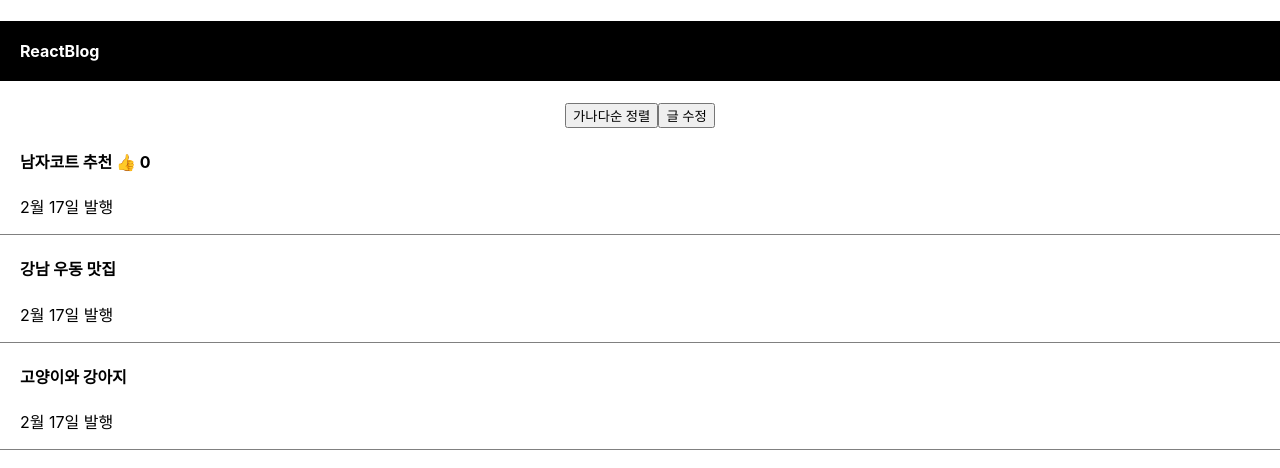
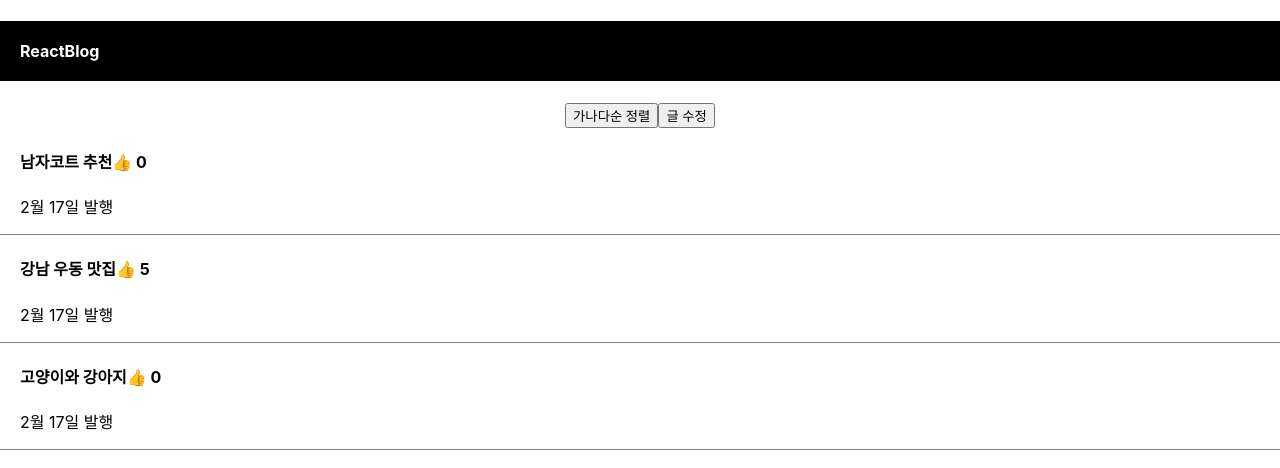
Before and after one commit to oneknowchar/study-react, a React (Create React App) app in the folder blog/: page / in a window 1280 px wide. Shown: the top 468 px of the page. Built offline with nearby package versions, Linux system fonts and the light colour scheme.

Commit message:
Divide like button on each list, but need, has an issue event bubbling.

```diff
--- a/blog/src/App.js
+++ b/blog/src/App.js
@@ -4,7 +4,7 @@ import { useState } from 'react';
 
 function App() {
   let [title, titleFunc] = useState(['남자코트 추천', '강남 우동 맛집', '고양이와 강아지']);
-  let [likeNum, likeNumFunc] = useState(0);
+  let [likeNum, likeNumFunc] = useState([0,5,0]);
   let [modal, setModal] = useState(false);
   return (
     <div className="App">
@@ -21,33 +21,44 @@ function App() {
         copy[0] = '여자코트 추천';
         titleFunc(copy);
       }}>글 수정</button>
-      <div className='list'>
-        <h4>{title[0]} <span onClick={()=>{likeNumFunc(likeNum+1)}}>👍</span> {likeNum} </h4>
-        <p>2월 17일 발행</p>
-      </div>
-      <div className='list'>
-        <h4>{title[1]}</h4>
-        <p>2월 17일 발행</p>
-      </div>
-      <div className='list'>
-        <h4 onClick={()=>{setModal(modal = !modal)}}>{title[2]}</h4>
-        <p>2월 17일 발행</p>
-      </div>
 
       {
-        modal ? <Modal/> : null
+        title.map(function(obj, i){
+          return (
+            <div className='list' key={i}>
+              <h4 onClick={()=>{setModal(modal = !modal)}}>
+                {title[i]}
+                <span onClick={()=>{
+                  let copy = [...likeNum];
+                  copy[i] = copy[i]+1;
+                  likeNumFunc(copy);
+                }}>👍</span> {likeNum[i]}
+              </h4>
+              <p>2월 17일 발행</p>
+            </div>
+          )
+        })
+      }
+
+      {
+        modal ? <Modal color="gold" title={title}  setTitle={()=>{
+          let copy  = [...title];
+          copy[0] = '여자 코트 추천12';
+          titleFunc(copy);
+        }} /> : null
       }
 
     </div>
   );
 }
 
-function Modal() {
+function Modal(props ) {
   return (
-    <div className="modal">
-      <h4>제목</h4>
+    <div className="modal" style={{background : props.color}}  >
+      <h4>{props.title[0]}</h4>
       <p>날짜</p>
       <p>상세내용</p>
+      <button onClick={props.setTitle}>글수정</button>
     </div>
   )
 }
```
